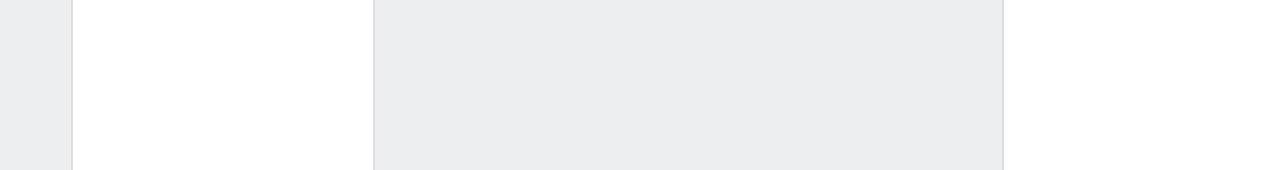
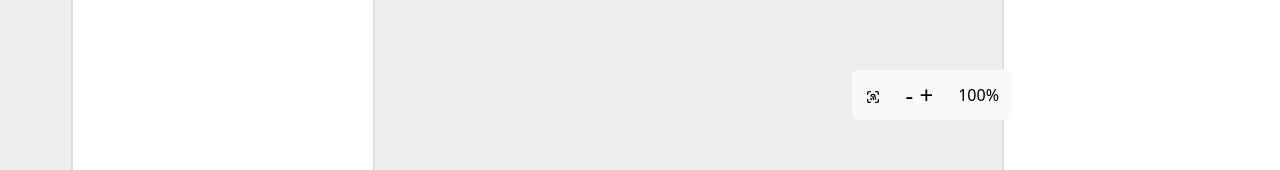
Before and after one commit to danish40416/Editor, a React (Create React App) app: page / in a window 1280 px wide. Shown: the part 697-867 px from the top of the page. Built offline with nearby package versions, Linux system fonts and the light colour scheme.

Commit message:
Design button

```diff
--- a/src/component/Main/Main.js
+++ b/src/component/Main/Main.js
@@ -2,6 +2,7 @@ import React from 'react'
 import Right from './Right';
 import Left from './Left';
 import Sidebar from './Sidebar'
+import MainCenter from './MainCenter';
 
 export default function Main() {
     return (
@@ -9,7 +10,7 @@ export default function Main() {
             <div className="d-flex flex-row ">
                 <Sidebar />
                 <Left />
-                <div className="main-center"></div>
+                <MainCenter/>
                 <Right />
             </div>
         </div>
--- /dev/null
+++ b/src/component/Main/MainCenter.js
@@ -0,0 +1,15 @@
+import React from 'react'
+import Button from 'react-bootstrap/Button';
+import ButtonGroup from 'react-bootstrap/ButtonGroup';
+import { TbFingerprintScan } from "react-icons/tb";
+export default function MainCenter() {
+  return (
+    <div className="main-center ">
+ <ButtonGroup aria-label="Basic example" className='btn-grop'>
+      <Button variant="light"><TbFingerprintScan /></Button>
+      <Button variant="light" className='fs-4'>- +</Button>
+      <Button variant="light">100%</Button>
+    </ButtonGroup>
+    </div>
+  )
+}
--- a/src/index.css
+++ b/src/index.css
@@ -190,3 +190,7 @@ body {
 .right-btn:hover {
   background-color: orangered;
 }
+.btn-grop{
+  top: 82%;
+  left: 76%;
+}
```
